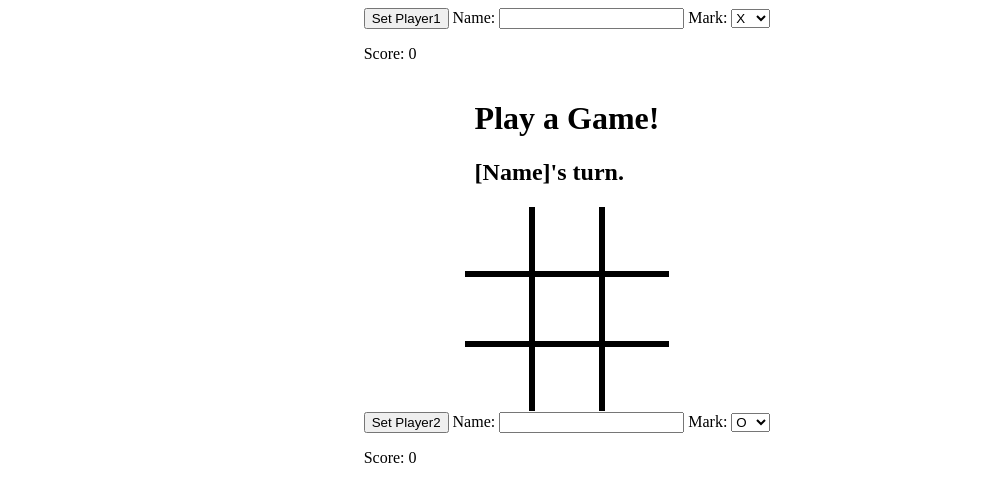
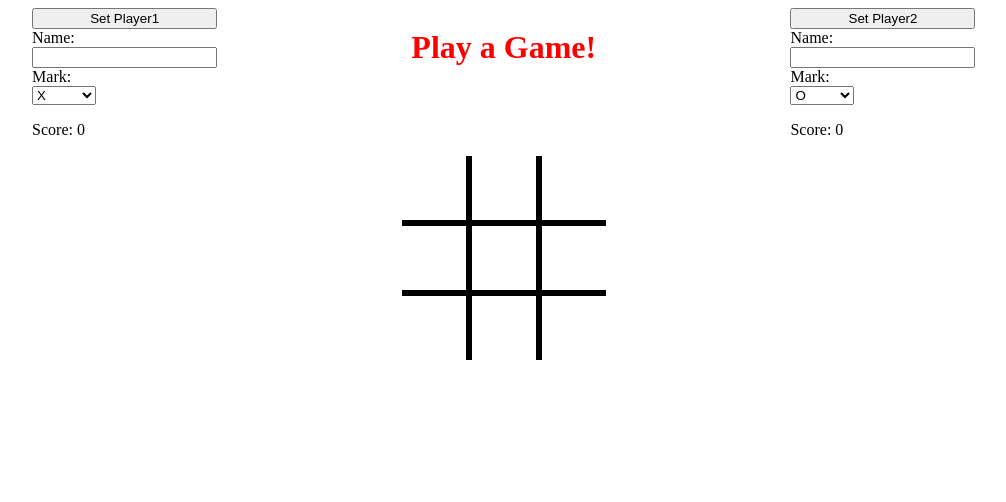
Before and after one commit to DragonWraithus/tic-tac-toe, a plain HTML site: page index.html in a window 1280 px wide. Shown: the whole page, without its empty margins (73-1079 px from the left). Drawn offline with Linux system fonts and the light colour scheme.

Commit message:
Select option for player marks

```diff
--- a/styles/index.css
+++ b/styles/index.css
@@ -1,10 +1,34 @@
+.hide {
+    display: none;
+}
+
 .content {
     display: grid;
     justify-items: center;
 
+    grid-template-columns: 30% 30% 30%;
+}
+
+.player {
+    display: grid;
+
+}
+
+.player select {
+    width: 4rem;
+}
+
+.game-display {
+    display: grid;
+    justify-self: center;
+    justify-items: center;
+    color: red;
 }
 
 .game-body {
+    justify-self: center;
+    grid-row: 2;
+    grid-column: 2;
     background: black;
     box-shadow: inset 0 0 0 1px white;
 }
```
